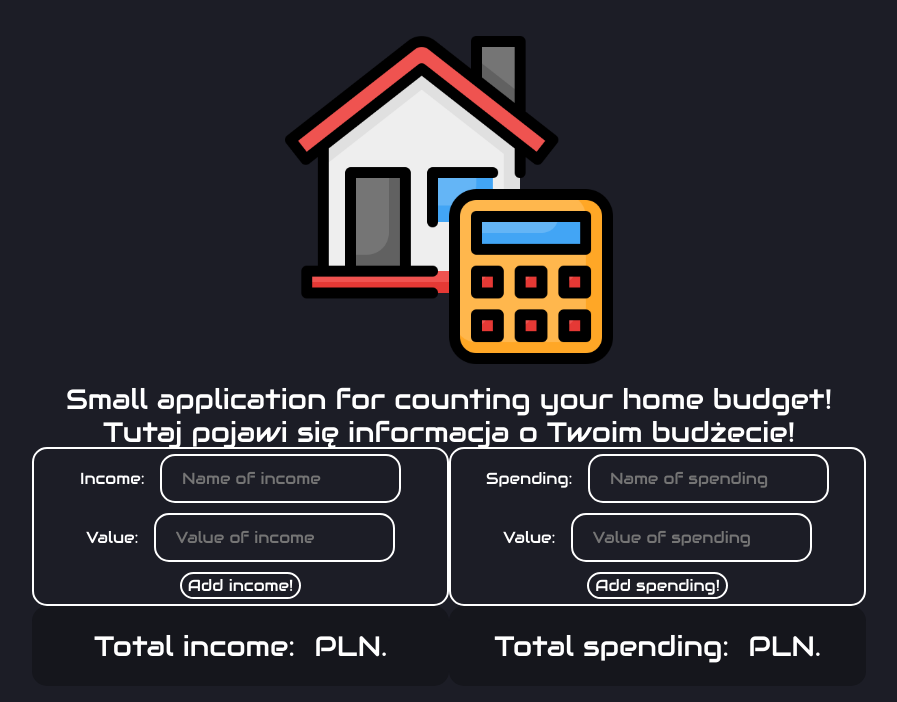
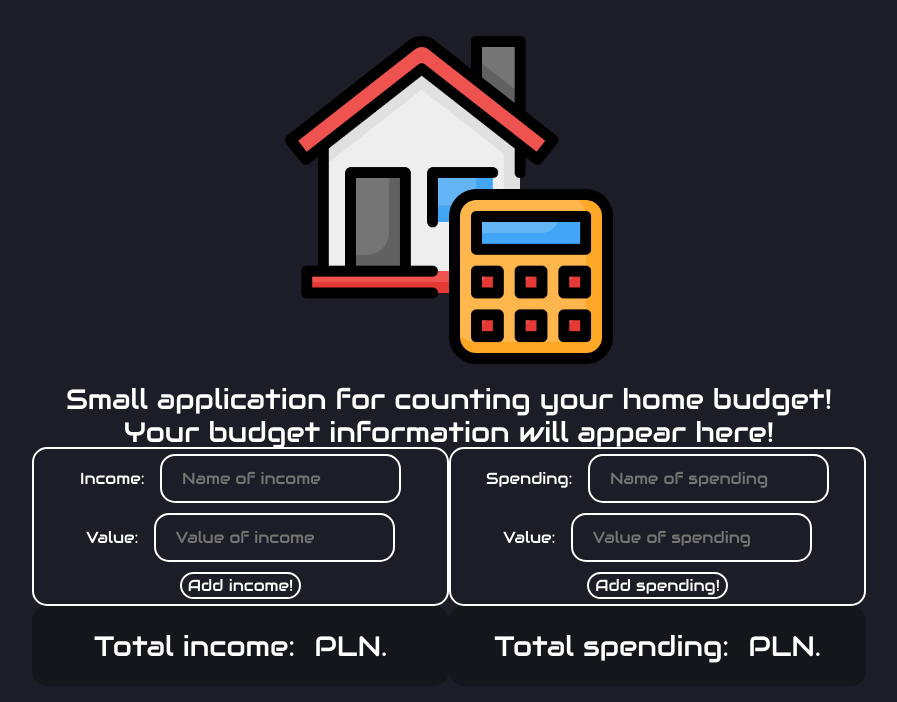
Before and after one commit to musior/home-budget-app, a plain HTML site: page index.html in a window 1280 px wide. Shown: the whole page, without its empty margins (191-1088 px from the left). Drawn offline with nearby package versions, Linux system fonts and the light colour scheme.

Commit message:
Change first information about budget to english version.

```diff
--- a/index.html
+++ b/index.html
@@ -27,7 +27,7 @@
       </div>
       <h1>Small application for counting your home budget!</h1>
       <div class="budget-information">
-        <span id="total-budget">Tutaj pojawi się informacja o Twoim budżecie!</span>
+        <span id="total-budget">Your budget information will appear here!</span>
       </div>
       <div class="container-table">
         <div class="container-income">
```
